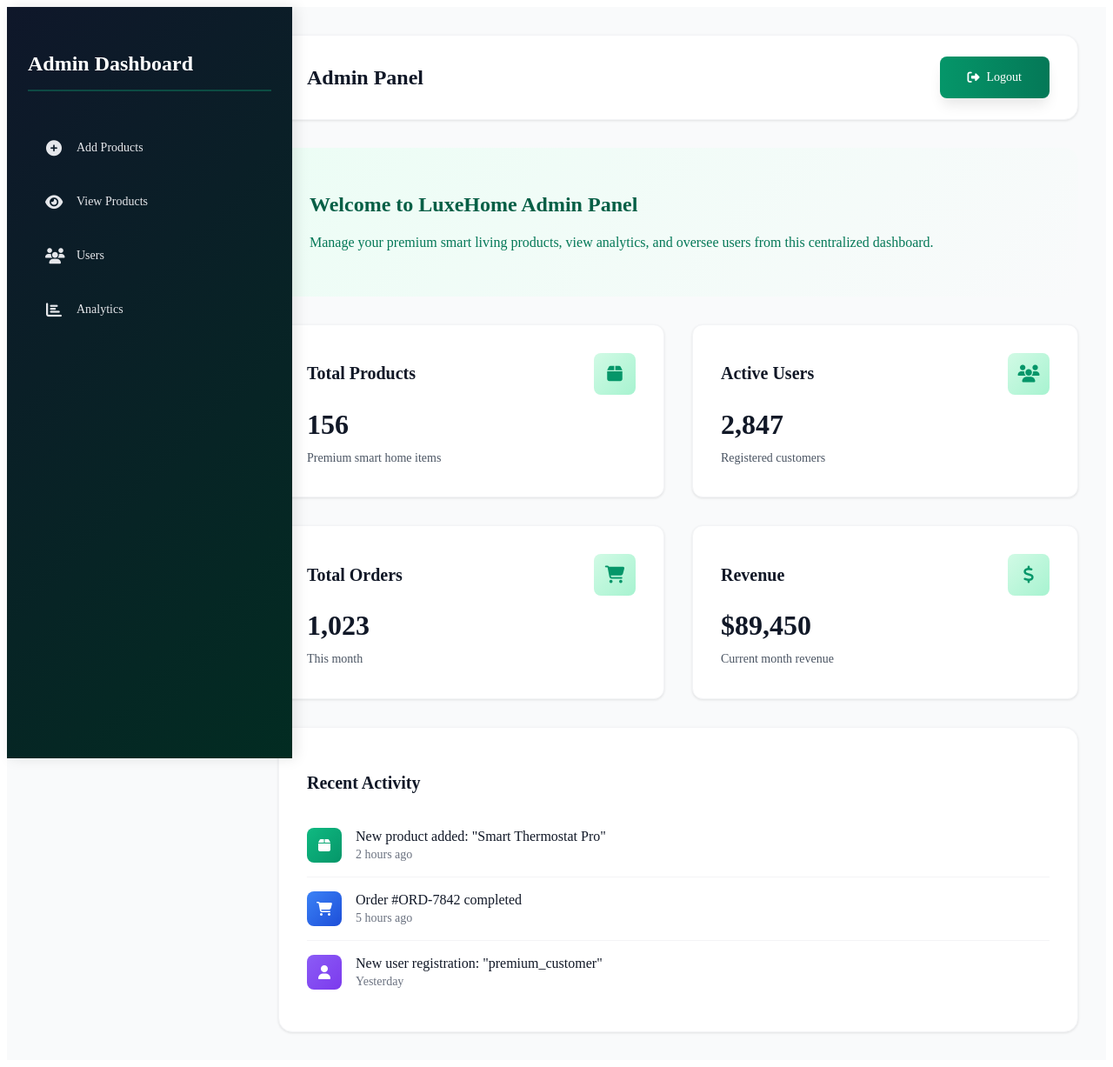
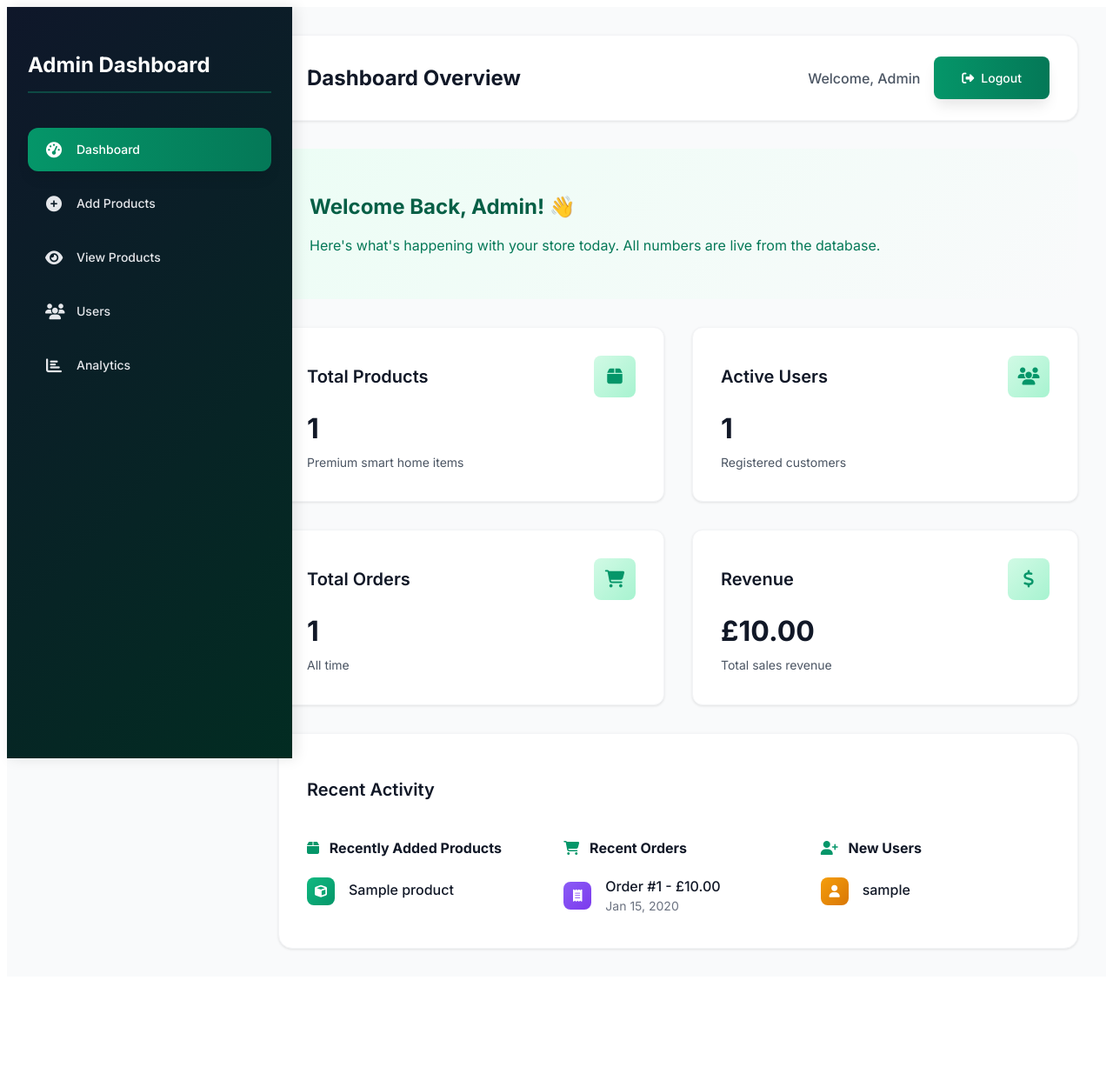
Before and after one commit to AsjadZafar/LuxeHomeTeam29, a PHP site: page /admin_dash.php in a window 1280 px wide. Shown: the whole page at 87% size. After the commit the page ends 1093 px from the top, so only its background shows below. Run offline with PHP 8.4, Linux system fonts and the light colour scheme; tables that the repository leaves empty hold one stand-in row (values such as "Sample post").

Commit message:
Changed the admin dashbaord to now have dynamic content, so it is live with the databse. It will now show the number of users accurately, and the last product added and recebt orders and new users. It  will also show total products, total orders and revenue.

```diff
--- a/admin_dash.php
+++ b/admin_dash.php
@@ -1,163 +1,202 @@
+<?php
+session_start();
+require_once 'php_functions/dbh.php'; // connect to database cs2team29_db
+
+// --- Fetch real-time statistics ---
+// Total products
+$product_count = mysqli_fetch_assoc(mysqli_query($conn, "SELECT COUNT(*) as total FROM products"))['total'] ?? 0;
+
+// Total users
+$user_count = mysqli_fetch_assoc(mysqli_query($conn, "SELECT COUNT(*) as total FROM users"))['total'] ?? 0;
+
+// Total orders
+$order_count = mysqli_fetch_assoc(mysqli_query($conn, "SELECT COUNT(*) as total FROM orders"))['total'] ?? 0;
+
+// Total revenue (sum of all order totals)
+$revenue_result = mysqli_query($conn, "SELECT SUM(total) as total FROM orders");
+$total_revenue = mysqli_fetch_assoc($revenue_result)['total'] ?? 0;
+
+// Recent products (last 5 added - using product_id as proxy for creation order)
+$recent_products = mysqli_query($conn, "SELECT name FROM products ORDER BY product_id DESC LIMIT 5");
+
+// Recent orders (last 5 orders with order_id, total, and order_date)
+$recent_orders = mysqli_query($conn, "SELECT order_id, total, order_date FROM orders ORDER BY order_id DESC LIMIT 5");
+
+// Recent user registrations
+$recent_users = mysqli_query($conn, "SELECT username FROM users ORDER BY user_id DESC LIMIT 5");
+?>
+
 <!DOCTYPE html>
 <html lang="en">
 <head>
     <meta charset="utf-8">
     <meta name="viewport" content="width=device-width, initial-scale=1">
     <title>Admin Dashboard - LuxeHome</title>
-    <link rel="icon" href="images/image.png">
+    <link rel="icon" href="/images/image.png">
     <link rel="stylesheet" href="https://cdnjs.cloudflare.com/ajax/libs/font-awesome/6.4.0/css/all.min.css">
-    <link rel="stylesheet" href="css/adminstyle.css">
-    <style>
-        .logo-img {
-            width: 48px;
-            height: 48px;
-            border-radius: 50%;
-            object-fit: cover;
-        }
-    </style>
+    <link rel="stylesheet" href="/css/style.css">
+    <link rel="stylesheet" href="/css/adminstyle.css">
 </head>
-
 <body>
     <div class="admin-wrapper">
         <!-- Sidebar -->
         <div class="admin-sidebar">
             <h2>Admin Dashboard</h2>
             <ul>
-                <li>
-                    <a href="php_functions/add_product.php">
-                        <i class="fas fa-plus-circle"></i>
-                        <span>Add Products</span>
-                    </a>
-                </li>
-                <li>
-                    <a href="php_functions/view_product.php">
-                        <i class="fas fa-eye"></i>
-                        <span>View Products</span>
-                    </a>
-                </li>
-                <li>
-                    <a href="#">
-                        <i class="fas fa-users"></i>
-                        <span>Users</span>
-                    </a>
-                </li>
-                <li>
-                    <a href="#">
-                        <i class="fas fa-chart-bar"></i>
-                        <span>Analytics</span>
-                    </a>
-                </li>
+                <li><a href="/admin_dash.php" class="active"><i class="fas fa-tachometer-alt"></i> <span>Dashboard</span></a></li>
+                <li><a href="php_functions/add_product.php"><i class="fas fa-plus-circle"></i> <span>Add Products</span></a></li>
+                <li><a href="php_functions/view_product.php"><i class="fas fa-eye"></i> <span>View Products</span></a></li>
+                <li><a href="#"><i class="fas fa-users"></i> <span>Users</span></a></li>
+                <li><a href="#"><i class="fas fa-chart-bar"></i> <span>Analytics</span></a></li>
             </ul>
         </div>
 
-        <!-- Main Content Area -->
+        <!-- Main Content -->
         <div class="admin-main">
             <!-- Header -->
             <div class="admin-header">
-                <h1>Admin Panel</h1>
-                <a href="index.php" class="logout-btn">
-                    <i class="fas fa-sign-out-alt"></i>
-                    Logout
+                <h1>Dashboard Overview</h1>
+                <div style="display: flex; gap: 1rem; align-items: center;">
+                    <span style="color: #4b5563; font-weight: 500;">
+                        Welcome, <?php echo htmlspecialchars($_SESSION['username'] ?? 'Admin'); ?>
+                    </span>
+                    <a href="/index.php" class="logout-btn">
+                        <i class="fas fa-sign-out-alt"></i> Logout
                     </a>
                 </div>
+            </div>
 
-            <!-- Dashboard Content -->
-            <div class="dashboard-content">
             <!-- Welcome Message -->
             <div class="welcome-message">
-                    <h2 class="welcome-title">Welcome to LuxeHome Admin Panel</h2>
-                    <p class="welcome-text">Manage your premium smart living products, view analytics, and oversee users from this centralized dashboard.</p>
+                <h2 class="welcome-title">Welcome Back, Admin! 👋</h2>
+                <p class="welcome-text">
+                    Here's what's happening with your store today. All numbers are live from the database.
+                </p>
             </div>
 
-                <!-- Stats Cards -->
+            <!-- Dashboard Stats Cards -->
             <div class="dashboard-cards">
                 <div class="dashboard-card">
                     <div class="card-header">
                         <h3>Total Products</h3>
-                            <div class="card-icon">
-                                <i class="fas fa-box"></i>
+                        <div class="card-icon"><i class="fas fa-box"></i></div>
                     </div>
-                        </div>
-                        <div class="card-stat">156</div>
+                    <div class="card-stat"><?php echo $product_count; ?></div>
                     <div class="card-label">Premium smart home items</div>
                 </div>
 
                 <div class="dashboard-card">
                     <div class="card-header">
                         <h3>Active Users</h3>
-                            <div class="card-icon">
-                                <i class="fas fa-users"></i>
+                        <div class="card-icon"><i class="fas fa-users"></i></div>
                     </div>
-                        </div>
-                        <div class="card-stat">2,847</div>
+                    <div class="card-stat"><?php echo $user_count; ?></div>
                     <div class="card-label">Registered customers</div>
                 </div>
 
                 <div class="dashboard-card">
                     <div class="card-header">
                         <h3>Total Orders</h3>
-                            <div class="card-icon">
-                                <i class="fas fa-shopping-cart"></i>
+                        <div class="card-icon"><i class="fas fa-shopping-cart"></i></div>
                     </div>
-                        </div>
-                        <div class="card-stat">1,023</div>
-                        <div class="card-label">This month</div>
+                    <div class="card-stat"><?php echo $order_count; ?></div>
+                    <div class="card-label">All time</div>
                 </div>
 
                 <div class="dashboard-card">
                     <div class="card-header">
                         <h3>Revenue</h3>
-                            <div class="card-icon">
-                                <i class="fas fa-dollar-sign"></i>
+                        <div class="card-icon"><i class="fas fa-dollar-sign"></i></div>
                     </div>
-                        </div>
-                        <div class="card-stat">$89,450</div>
-                        <div class="card-label">Current month revenue</div>
+                    <div class="card-stat">£<?php echo number_format($total_revenue, 2); ?></div>
+                    <div class="card-label">Total sales revenue</div>
                 </div>
             </div>
 
-                <!-- Recent Activity -->
+            <!-- Recent Activity Section -->
             <div class="activity-section">
                 <h3 class="section-title">Recent Activity</h3>
+
+                <div style="display: flex; gap: 2rem; flex-wrap: wrap;">
+                    <!-- Recent Products -->
+                    <div style="flex: 1; min-width: 250px;">
+                        <h4 style="color: #111827; margin-bottom: 1rem; font-size: 1rem;">
+                            <i class="fas fa-box" style="color: #059669; margin-right: 0.5rem;"></i> Recently Added Products
+                        </h4>
                         <ul class="activity-list">
-                        <li class="activity-item">
-                            <div class="activity-icon">
-                                <i class="fas fa-box"></i>
+                            <?php if (mysqli_num_rows($recent_products) > 0): ?>
+                                <?php while ($p = mysqli_fetch_assoc($recent_products)): ?>
+                                <li class="activity-item" style="border-bottom: none; padding: 0.5rem 0;">
+                                    <div class="activity-icon" style="width: 2rem; height: 2rem; font-size: 0.875rem;">
+                                        <i class="fas fa-cube"></i>
                                     </div>
                                     <div class="activity-content">
-                                <div class="activity-title">New product added: "Smart Thermostat Pro"</div>
-                                <div class="activity-time">2 hours ago</div>
+                                        <div class="activity-title"><?php echo htmlspecialchars($p['name']); ?></div>
                                     </div>
                                 </li>
-                        <li class="activity-item">
-                            <div class="activity-icon" style="background: linear-gradient(135deg, #3b82f6 0%, #1d4ed8 100%);">
-                                <i class="fas fa-shopping-cart"></i>
+                                <?php endwhile; ?>
+                            <?php else: ?>
+                                <li class="activity-item">No products yet</li>
+                            <?php endif; ?>
+                        </ul>
+                    </div>
+
+                    <!-- Recent Orders -->
+                    <div style="flex: 1; min-width: 250px;">
+                        <h4 style="color: #111827; margin-bottom: 1rem; font-size: 1rem;">
+                            <i class="fas fa-shopping-cart" style="color: #059669; margin-right: 0.5rem;"></i> Recent Orders
+                        </h4>
+                        <ul class="activity-list">
+                            <?php if (mysqli_num_rows($recent_orders) > 0): ?>
+                                <?php while ($o = mysqli_fetch_assoc($recent_orders)): ?>
+                                <li class="activity-item" style="border-bottom: none; padding: 0.5rem 0;">
+                                    <div class="activity-icon" style="width: 2rem; height: 2rem; font-size: 0.875rem; background: linear-gradient(135deg, #8b5cf6 0%, #7c3aed 100%);">
+                                        <i class="fas fa-receipt"></i>
                                     </div>
                                     <div class="activity-content">
-                                <div class="activity-title">Order #ORD-7842 completed</div>
-                                <div class="activity-time">5 hours ago</div>
+                                        <div class="activity-title">Order #<?php echo $o['order_id']; ?> - £<?php echo number_format($o['total'], 2); ?></div>
+                                        <div class="activity-time"><?php echo date('M j, Y', strtotime($o['order_date'])); ?></div>
                                     </div>
                                 </li>
-                        <li class="activity-item">
-                            <div class="activity-icon" style="background: linear-gradient(135deg, #8b5cf6 0%, #7c3aed 100%);">
+                                <?php endwhile; ?>
+                            <?php else: ?>
+                                <li class="activity-item">No orders yet</li>
+                            <?php endif; ?>
+                        </ul>
+                    </div>
+
+                    <!-- Recent Users -->
+                    <div style="flex: 1; min-width: 250px;">
+                        <h4 style="color: #111827; margin-bottom: 1rem; font-size: 1rem;">
+                            <i class="fas fa-user-plus" style="color: #059669; margin-right: 0.5rem;"></i> New Users
+                        </h4>
+                        <ul class="activity-list">
+                            <?php if (mysqli_num_rows($recent_users) > 0): ?>
+                                <?php while ($u = mysqli_fetch_assoc($recent_users)): ?>
+                                <li class="activity-item" style="border-bottom: none; padding: 0.5rem 0;">
+                                    <div class="activity-icon" style="width: 2rem; height: 2rem; font-size: 0.875rem; background: linear-gradient(135deg, #f59e0b 0%, #d97706 100%);">
                                         <i class="fas fa-user"></i>
                                     </div>
                                     <div class="activity-content">
-                                <div class="activity-title">New user registration: "premium_customer"</div>
-                                <div class="activity-time">Yesterday</div>
+                                        <div class="activity-title"><?php echo htmlspecialchars($u['username']); ?></div>
                                     </div>
                                 </li>
+                                <?php endwhile; ?>
+                            <?php else: ?>
+                                <li class="activity-item">No users yet</li>
+                            <?php endif; ?>
                         </ul>
                     </div>
                 </div>
             </div>
         </div>
+    </div>
+
     <script>
-        // Highlight active navigation link based on current page
+        // Highlight active link in sidebar
         document.addEventListener('DOMContentLoaded', function() {
             const currentPage = window.location.pathname.split('/').pop();
             const navLinks = document.querySelectorAll('.admin-sidebar a');
-
             navLinks.forEach(link => {
                 const linkPage = link.getAttribute('href').split('/').pop();
                 if (currentPage === linkPage) {
```
Lines whose indentation alone changed are shown as unchanged.
